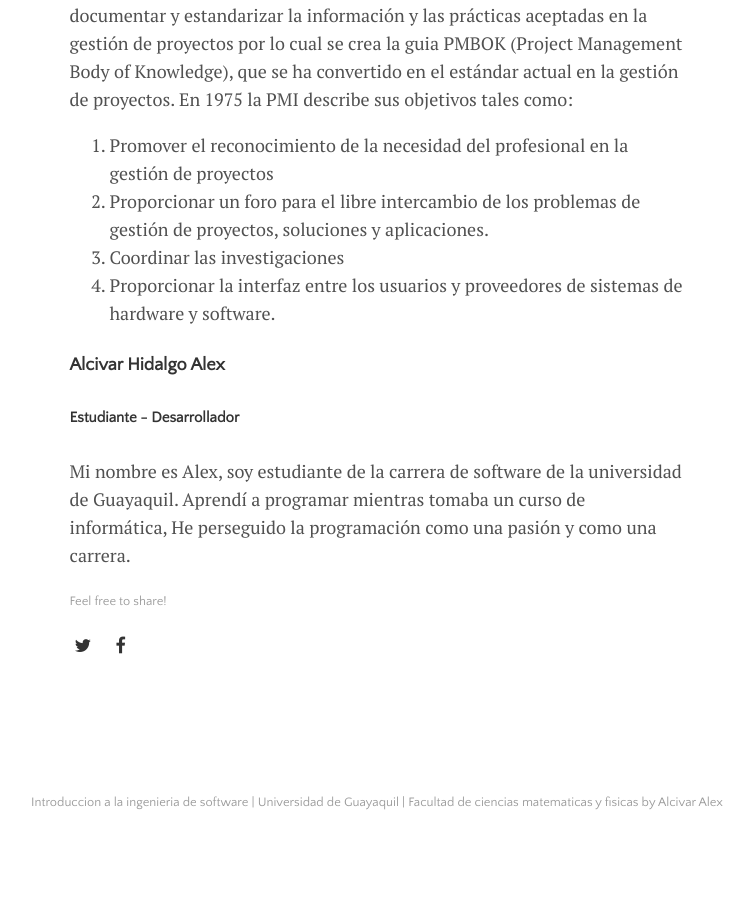
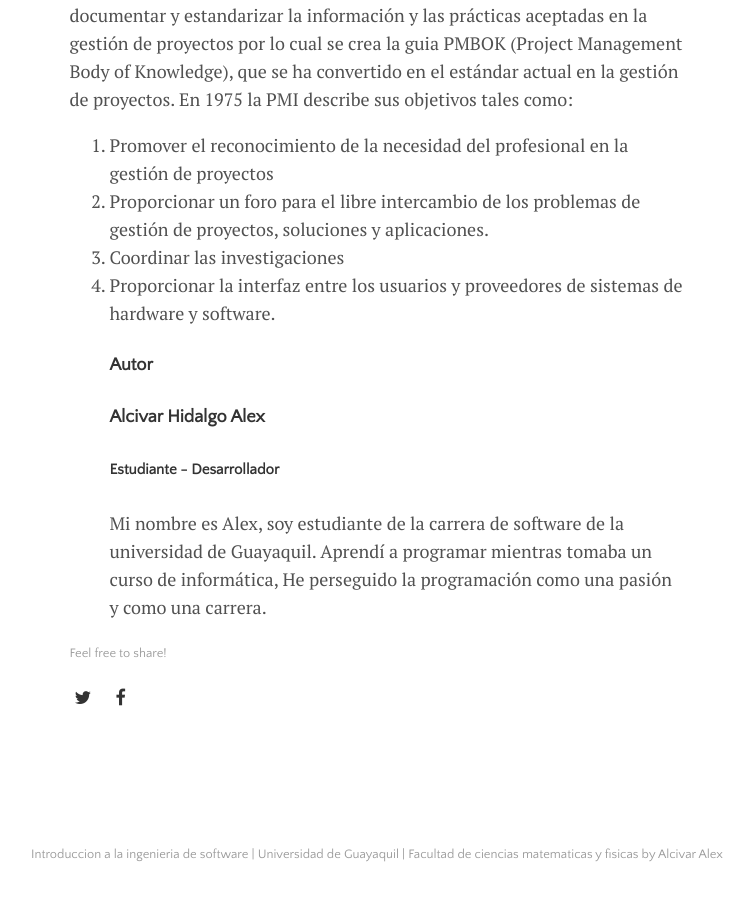
Before and after one commit to Junnlex/Trabajo, a Jekyll site: the page built from _posts/2020-01-01-Introduccion-a-la-ingenieria-de-software.md, in a window 1280 px wide and 900 px high, scrolled down 13304 px. Shown: the whole window, without its empty margins (263-1017 px from the left). Built offline with Jekyll 4.4.1, drawn with Linux system fonts in a browser that asks for light colours; before the commit the page ends 14152 px from its top, so only the background shows below that.

Commit message:
Update 2020-01-01-Introduccion-a-la-ingenieria-de-software.md

```diff
--- a/_posts/2020-01-01-Introduccion-a-la-ingenieria-de-software.md
+++ b/_posts/2020-01-01-Introduccion-a-la-ingenieria-de-software.md
@@ -260,7 +260,7 @@ En 1975 la PMI describe sus objetivos tales como:
 2.	Proporcionar un foro para el libre intercambio de los problemas de gestión de proyectos, soluciones y      aplicaciones.
 3.	Coordinar las investigaciones
 4.	Proporcionar la interfaz entre los usuarios y proveedores de sistemas de hardware y software.
-
+#### Autor
 #### Alcivar Hidalgo Alex
 ##### Estudiante - Desarrollador
 Mi nombre es Alex, soy estudiante de la carrera de software de la universidad de Guayaquil. Aprendí a programar mientras tomaba un curso de informática, He perseguido la programación como una pasión y como una carrera.
```
